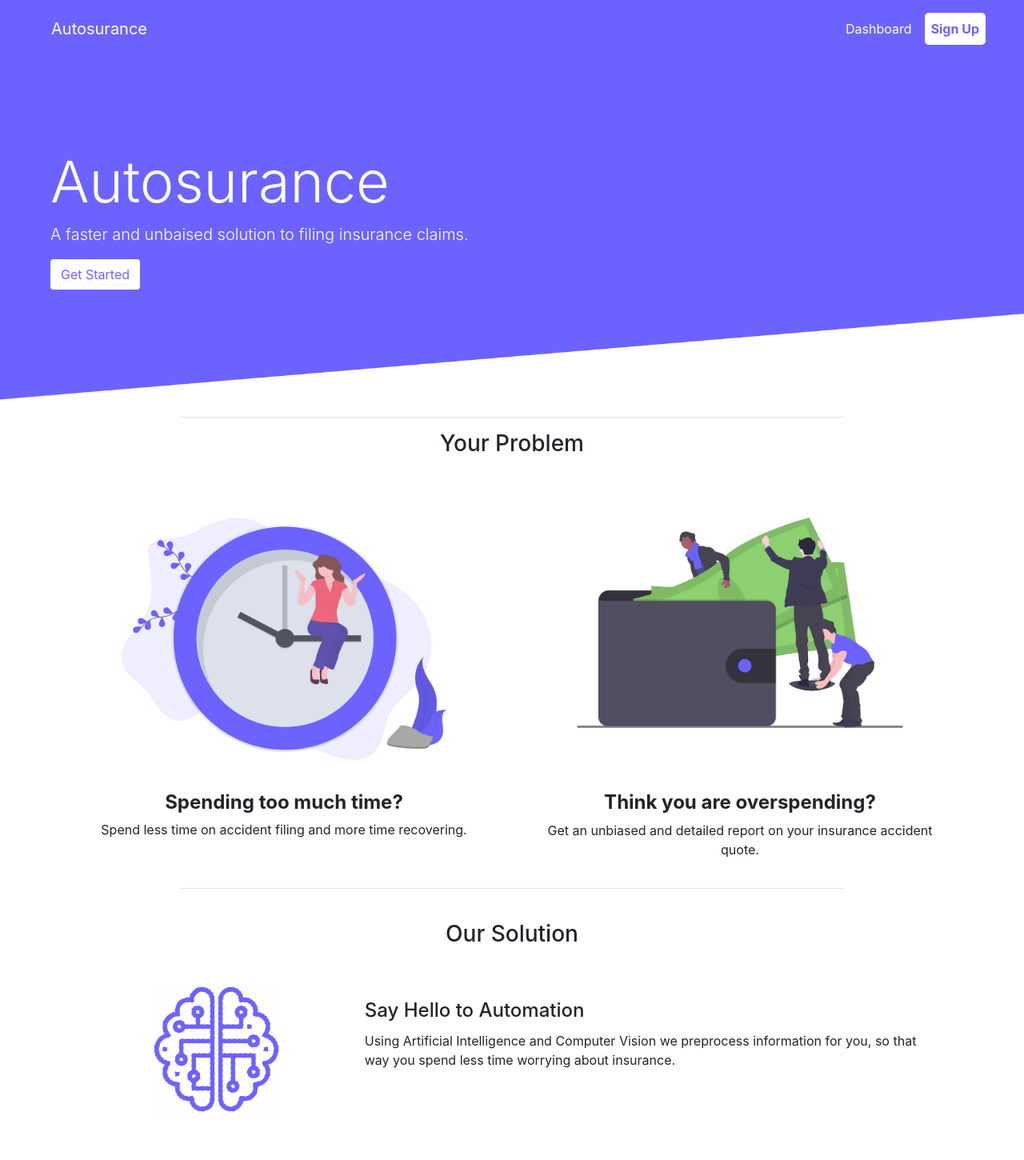
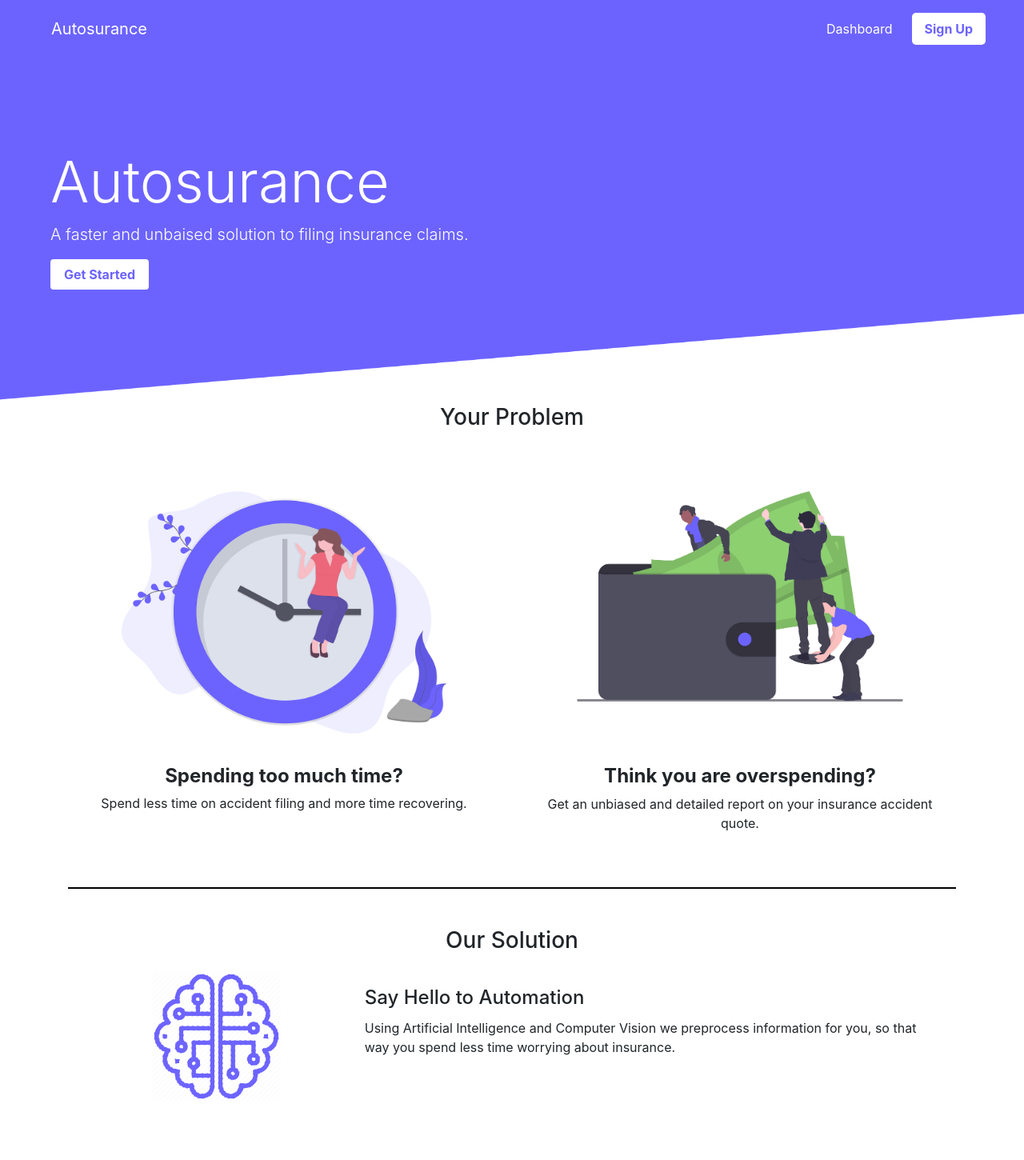
Before and after one commit to albertlai431/Autosurance, a React (Create React App) app in the folder client/: page / in a window 1280 px wide. Shown: the top 1450 px of the page at 80% size. Built offline with nearby package versions, Linux system fonts and the light colour scheme.

Commit message:
we got the bread

```diff
--- a/client/src/components/form/CollisionForm.js
+++ b/client/src/components/form/CollisionForm.js
@@ -27,7 +27,8 @@ class CollisionForm extends Component {
       severity: "",
       fileName: "",
       ppr: "",
-      ppr1: ""
+      ppr1: "",
+      isHidden: true
     };
 
     this.onChange = this.onChange.bind(this);
@@ -56,6 +57,10 @@ class CollisionForm extends Component {
       default:
         this.setState({ [e.target.name]: e.target.value });
     }
+  };
+
+  onHidden = () => {
+    this.setState({ isHidden: !this.state.isHidden });
   };
 
   onDrop(picture) {
@@ -285,15 +290,36 @@ class CollisionForm extends Component {
             </span>
           </button>
 
-          <h4 className="pt-4 font-weight-bold">
-            {pr === null || "undefined" ? "Still investigating..." : pr}
-            {this.state.ppr}
-          </h4>
+          <div style={{ float: "right" }}>
+            <button
+              type="submit"
+              className="btn mt-3"
+              style={{ backgroundColor: "#6c63ff", borderRadius: "20px" }}
+              onClick={this.onHidden.bind(this)}
+            >
+              <span
+                className="pl-2 pr-2"
+                style={{
+                  color: "white"
+                }}
+              >
+                View Results!
+              </span>
+            </button>
+          </div>
 
-          <h4 className="pt-3 font-weight-bold">
-            {pr1 === null || "undefined" ? "Still calculating..." : "$" + pr1}
-            {this.state.ppr1}
-          </h4>
+          {!this.state.isHidden ? (
+            <div>
+              <h4 className="pt-4 font-weight-bold text-center">
+                Accident Validation: {this.state.ppr.replace(/['"]+/g, "")}
+              </h4>
+              <h4 className="pt-3 font-weight-bold text-center">
+                Reimbursement Amount: ${parseInt(this.state.ppr1, 10)}
+              </h4>
+            </div>
+          ) : (
+            ""
+          )}
         </form>
       </div>
     );
--- a/client/src/components/layout/Header.js
+++ b/client/src/components/layout/Header.js
@@ -51,7 +51,7 @@ class Header extends Component {
                 </NavLink>
               </NavItem> */}
               <NavItem>
-                <NavLink className="mr-2 text-white" href="/dashboard">
+                <NavLink className="mr-3 text-white" href="/dashboard">
                   Dashboard
                 </NavLink>
               </NavItem>
@@ -59,7 +59,10 @@ class Header extends Component {
                 href="/form"
                 style={{ backgroundColor: "white", borderRadius: "5px" }}
               >
-                <span style={{ color: "#6c63ff" }} className="font-weight-bold">
+                <span
+                  style={{ color: "#6c63ff" }}
+                  className="font-weight-bold pl-2 pr-2"
+                >
                   Sign Up
                 </span>
               </NavLink>
--- a/client/src/components/layout/Landing.js
+++ b/client/src/components/layout/Landing.js
@@ -38,7 +38,12 @@ class Landing extends Component {
                 className="btn"
                 style={{ backgroundColor: "white" }}
               >
-                <span style={{ color: "#6c63ff" }}>Get Started</span>
+                <span
+                  style={{ color: "#6c63ff" }}
+                  className="font-weight-bold pl-1 pr-1"
+                >
+                  Get Started
+                </span>
               </a>
             </div>
           </Container>
@@ -50,7 +55,6 @@ class Landing extends Component {
         />
 
         <Container>
-          <hr width="75%" />
           <h3 className="text-center">Your Problem</h3>
           <Row className="pt-3">
             <Col sm="6">
@@ -76,10 +80,15 @@ class Landing extends Component {
             </Col>
           </Row>
 
-          <hr width="75%" />
-          <h3 className="text-center pt-4">Our Solution</h3>
+          <hr
+            style={{ borderWidth: "2px", backgroundColor: "black" }}
+            className="mt-5 mb-4"
+          />
+          <h3 className="text-center pt-4" style={{ marginBottom: 0 }}>
+            Our Solution
+          </h3>
           <Row>
-            <div class="col-12 mt-3">
+            <div class="col-12">
               <Card body style={{ border: "none" }}>
                 <div class="card-horizontal">
                   <div class="img-square-wrapper text-center">
```
